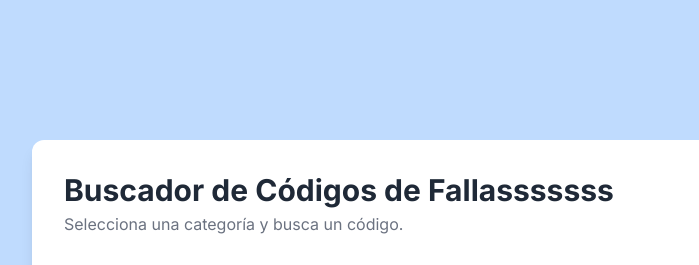
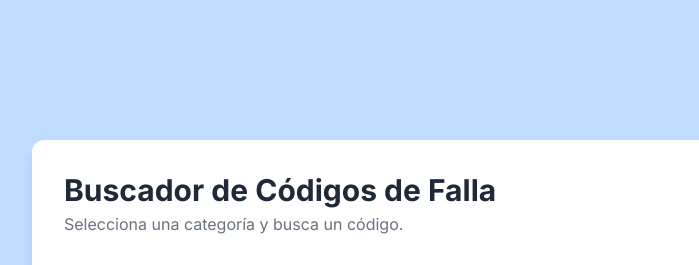
Before and after one commit to jcpcolcs/fallas2.0, a plain HTML site: page index.html in a window 1280 px wide. Shown: the top 265 px of the page, 224-923 px from the left. Drawn offline with nearby package versions, Linux system fonts and the light colour scheme.

Commit message:
index.html

```diff
--- a/index.html
+++ b/index.html
@@ -3,7 +3,7 @@
 <head>
     <meta charset="UTF-8">
     <meta name="viewport" content="width=device-width, initial-scale=1.0">
-    <title>Buscador de Códigos de Falla</title>
+    <title>Buscador de Códigos de Fallass</title>
     <!-- Incluyendo Tailwind CSS -->
     <script src="https://cdn.tailwindcss.com"></script>
     <!-- Incluyendo la fuente Inter de Google Fonts -->
@@ -45,7 +45,7 @@
 
         <div class="flex justify-between items-center mb-8">
             <div>
-                <h1 class="text-2xl md:text-3xl font-bold text-gray-800">Buscador de Códigos de Fallasssssss</h1>
+                <h1 class="text-2xl md:text-3xl font-bold text-gray-800">Buscador de Códigos de Falla</h1>
                 <p class="text-gray-500 mt-1">Selecciona una categoría y busca un código.</p>
             </div>
             <div>
```
